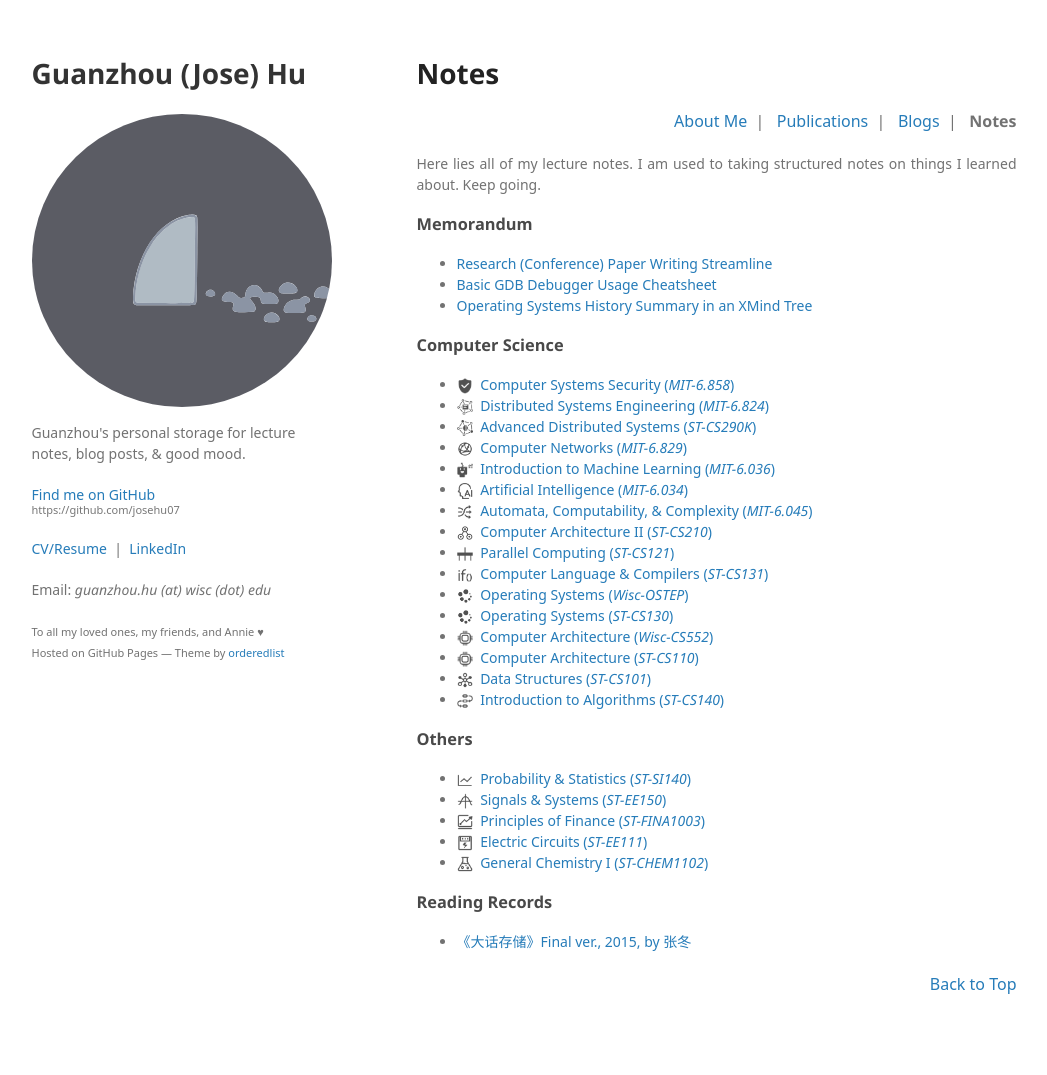
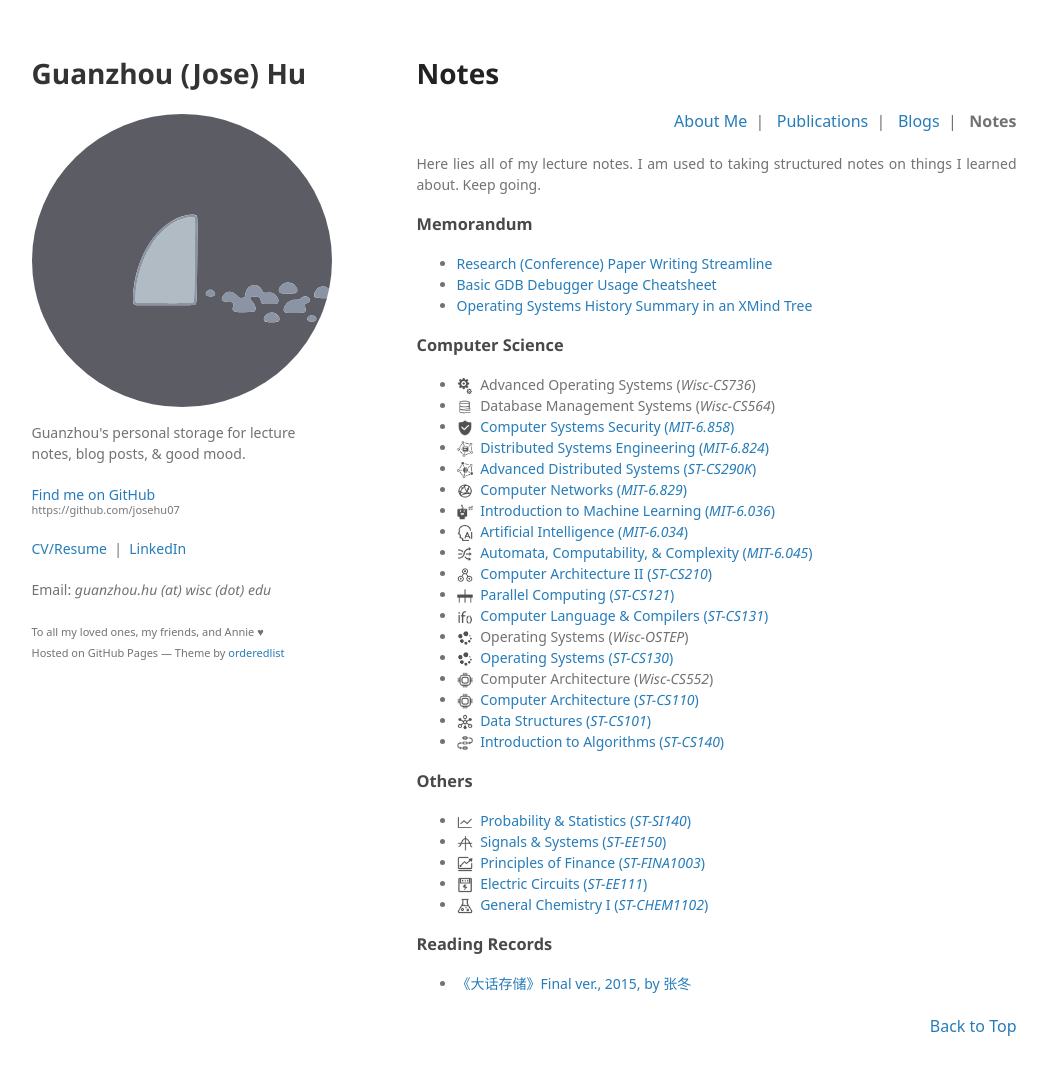
Before and after one commit to josehu07/josehu07.github.io, a Jekyll site: the page built from notes.md, in a window 1280 px wide and 1108 px high. Shown: the top 1075 px of the window, without its empty margins (116-1163 px from the left). Built offline with Jekyll 4.4.1, drawn with Linux system fonts in a browser that asks for light colours; some web fonts are replaced; a script that is not in the unit is left out.

Commit message:
Update notes list Fall 2020

```diff
--- a/notes.md
+++ b/notes.md
@@ -23,6 +23,8 @@
 
 ### Computer Science
 
+- <img class="note-icon" src="/assets/note-icon/advanced-operating-systems-show.png" /> Advanced Operating Systems (*Wisc-CS736*)
+- <img class="note-icon" src="/assets/note-icon/database-management-show.png" /> Database Management Systems (*Wisc-CS564*)
 - <img class="note-icon" src="/assets/note-icon/security-show.png" /> [Computer Systems Security (*MIT-6.858*)](/assets/file/security.pdf)
 - <img class="note-icon" src="/assets/note-icon/distributed-engineering-show.png" /> [Distributed Systems Engineering (*MIT-6.824*)](/assets/file/distributed-engineering.pdf)
 - <img class="note-icon" src="/assets/note-icon/distributed-systems-show.png" /> [Advanced Distributed Systems (*ST-CS290K*)](/assets/file/distributed-systems.pdf)
@@ -33,9 +35,9 @@
 - <img class="note-icon" src="/assets/note-icon/computer-architecture-2-show.png" /> [Computer Architecture II (*ST-CS210*)](/assets/file/computer-architecture-2.pdf)
 - <img class="note-icon" src="/assets/note-icon/parallel-computing-show.png" /> [Parallel Computing (*ST-CS121*)](/assets/file/parallel-computing.pdf)
 - <img class="note-icon" src="/assets/note-icon/compilers-show.png" /> [Computer Language & Compilers (*ST-CS131*)](/assets/file/compilers.pdf)
-- <img class="note-icon" src="/assets/note-icon/operating-systems-show.png" /> [Operating Systems (*Wisc-OSTEP*)](/assets/file/operating-systems-ostep.pdf)
+- <img class="note-icon" src="/assets/note-icon/operating-systems-show.png" /> Operating Systems (*Wisc-OSTEP*)
 - <img class="note-icon" src="/assets/note-icon/operating-systems-show.png" /> [Operating Systems (*ST-CS130*)](/assets/file/operating-systems.pdf)
-- <img class="note-icon" src="/assets/note-icon/computer-architecture-show.png" /> [Computer Architecture (*Wisc-CS552*)](/assets/file/computer-architecture-wisc.pdf)
+- <img class="note-icon" src="/assets/note-icon/computer-architecture-show.png" /> Computer Architecture (*Wisc-CS552*)
 - <img class="note-icon" src="/assets/note-icon/computer-architecture-show.png" /> [Computer Architecture (*ST-CS110*)](/assets/file/computer-architecture.pdf)
 - <img class="note-icon" src="/assets/note-icon/data-structures-show.png" /> [Data Structures (*ST-CS101*)](/assets/file/data-structures.pdf)
 - <img class="note-icon" src="/assets/note-icon/algorithms-show.png" /> [Introduction to Algorithms (*ST-CS140*)](/assets/file/algorithms.pdf)
```
Also changed, not shown: assets/note-icon/advanced-operating-systems-show.png (added), assets/note-icon/database-management-show.png (added), 1 other file.
